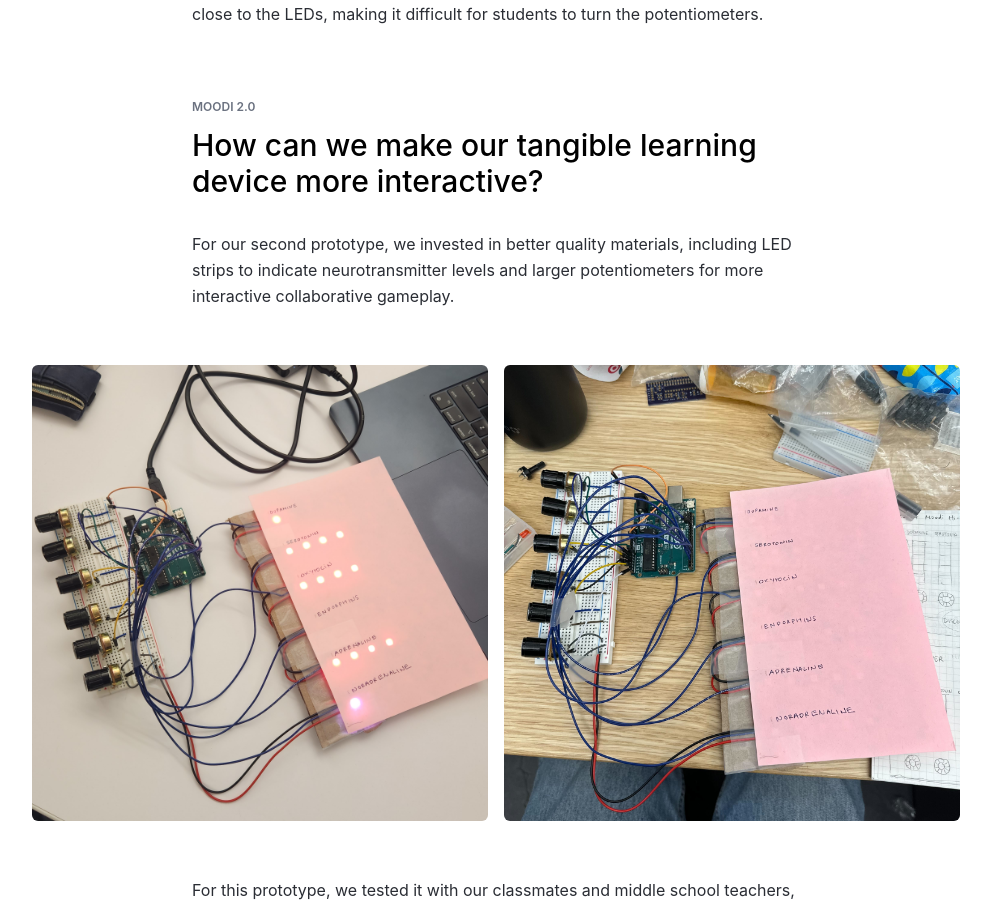
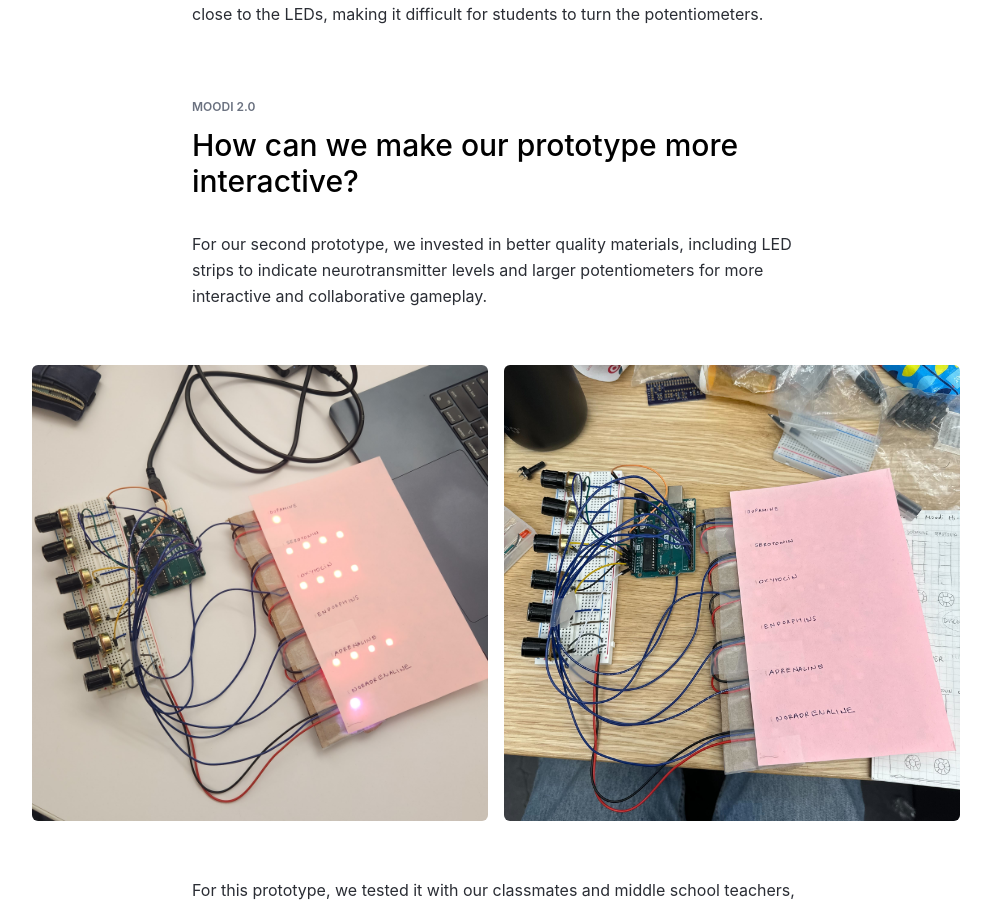
Before and after one commit to minhtnguy/minhtnguy.github.io, a Next.js app: page /projects/moodi in a window 1280 px wide. Shown: the part 3288-4195 px from the top of the page, without its empty margins (144-1135 px from the left). Built offline with nearby package versions, Linux system fonts and the light colour scheme.

Commit message:
fix: typos

```diff
--- a/app/projects/moodi/page.mdx
+++ b/app/projects/moodi/page.mdx
@@ -52,10 +52,10 @@ For example, we noticed that the potentiometers were too small and placed too cl
 
 <SectionHeader
 	subtitle="Moodi 2.0"
-	title="How can we make our tangible learning device more interactive?"
+	title="How can we make our prototype more interactive?"
 />
 
-For our second prototype, we invested in better quality materials, including LED strips to indicate neurotransmitter levels and larger potentiometers for more interactive collaborative gameplay.
+For our second prototype, we invested in better quality materials, including LED strips to indicate neurotransmitter levels and larger potentiometers for more interactive and collaborative gameplay.
 
 <PhotoGrid
 	images={[
```
